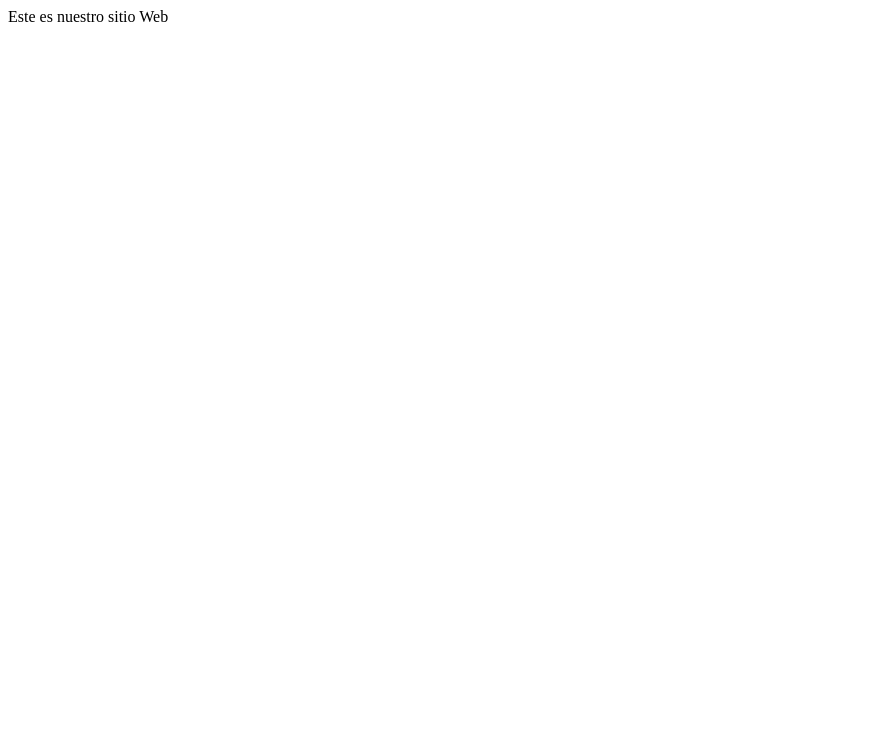
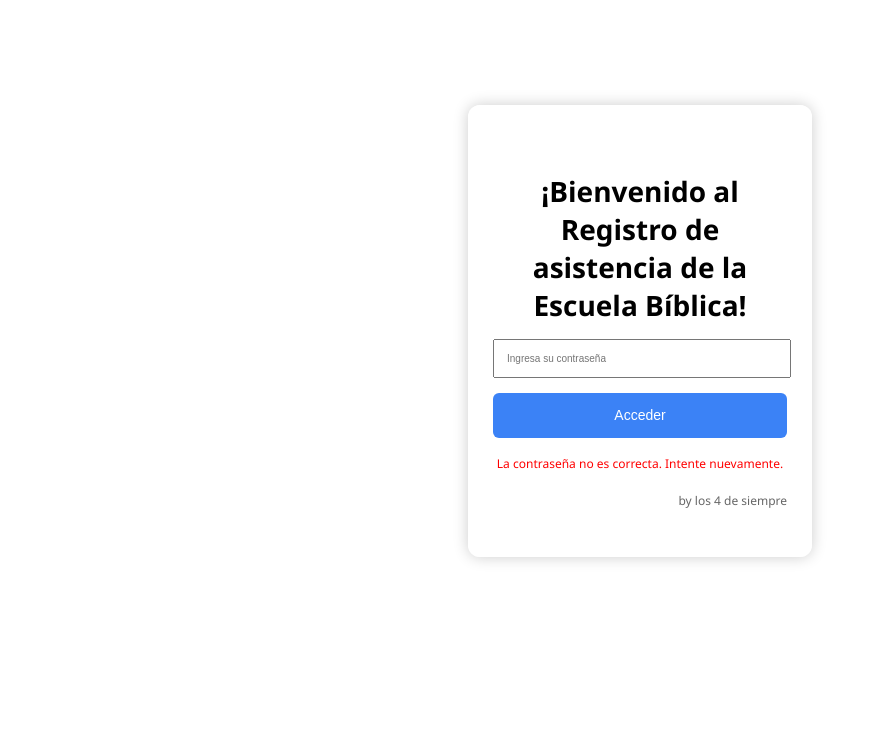
Before and after one commit to Gigisela30/PaginaWeb, a plain HTML site: page index.html in a window 1280 px wide. Shown: the whole page, without its empty margins (0-872 px from the left). Drawn offline with Linux system fonts and the light colour scheme.

Commit message:
Add files via upload

```diff
--- a/index.html
+++ b/index.html
@@ -1 +1,27 @@
-<p>Este es nuestro sitio Web</p>
+<!DOCTYPE html>
+<html lang="es">
+    <head>
+        <meta charset="UTF-8">
+        <meta name="viewport" content="width=device-width, initial-scale=1.0">
+        <title>Asistencia</title>
+        <link rel="icon" type="image/x-icon" href="Icon/Logo.ico">
+        <link rel="stylesheet" href="estilos.css">
+    </head>
+
+    <body>
+        <div class="login-container">
+  <h1>¡Bienvenido al Registro de asistencia de la Escuela Bíblica!</h1>
+
+
+    <input type="password" name="password" placeholder="Ingresa su contraseña" required />
+    <button type="submit">Acceder</button>
+  </form>
+
+  <div class="error-message">
+    La contraseña no es correcta. Intente nuevamente.
+  </div>
+
+  <div class="credits">by los 4 de siempre</div>
+</div>
+    </body>
+</html>
```
